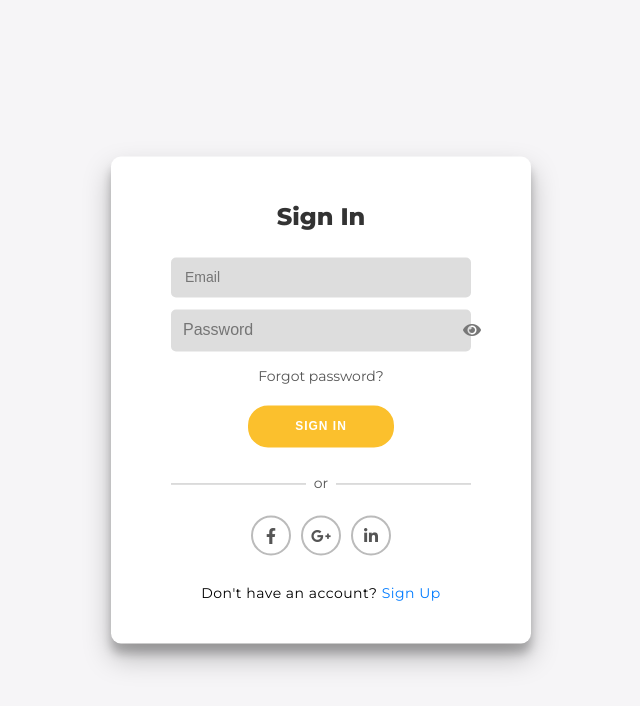
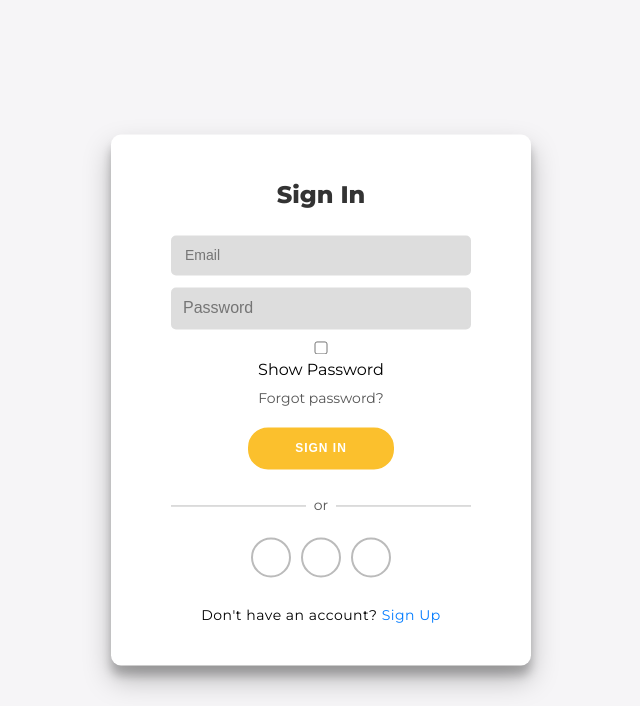
Before and after one commit to Difarnox/apptaskmanajer, a Flask app: page / in a window 1280 px wide. Shown: the top 706 px of the page, without its empty margins (319-959 px from the left). Run offline with Flask 3, Linux system fonts and the light colour scheme; some libraries are stand-ins or nearby versions.

Commit message:
Update signin.html

```diff
--- a/templates/signin.html
+++ b/templates/signin.html
@@ -5,7 +5,6 @@
     <meta name="viewport" content="width=device-width, initial-scale=1.0">
     <title>Sign In</title>
     <link rel="stylesheet" href="{{ url_for('static', filename='css/signin.css') }}" />
-    <link rel="stylesheet" href="https://cdnjs.cloudflare.com/ajax/libs/font-awesome/5.15.3/css/all.min.css">
     <link rel="icon" type="image/png" href="https://www.freeiconspng.com/uploads/animal-icon-png-1.png">
 </head>
 <body>
@@ -16,10 +15,12 @@
 
                 <input type="email" id="loginEmail" name="email" placeholder="Email" required />
 
-                <!-- 🔹 Input Password dengan Ikon Mata di Dalamnya -->
+                <!-- 🔹 Input Password dengan Checkbox "Show Password" -->
                 <div class="password-container">
                     <input type="password" id="loginPassword" name="password" placeholder="Password" required />
-                    <i class="fas fa-eye" id="togglePassword"></i>
+                </div>
+                <div class="show-password-container">
+                    <input type="checkbox" id="showPassword"> <label for="showPassword">Show Password</label>
                 </div>
 
                 <div id="loginErrorContainer"></div>
```
